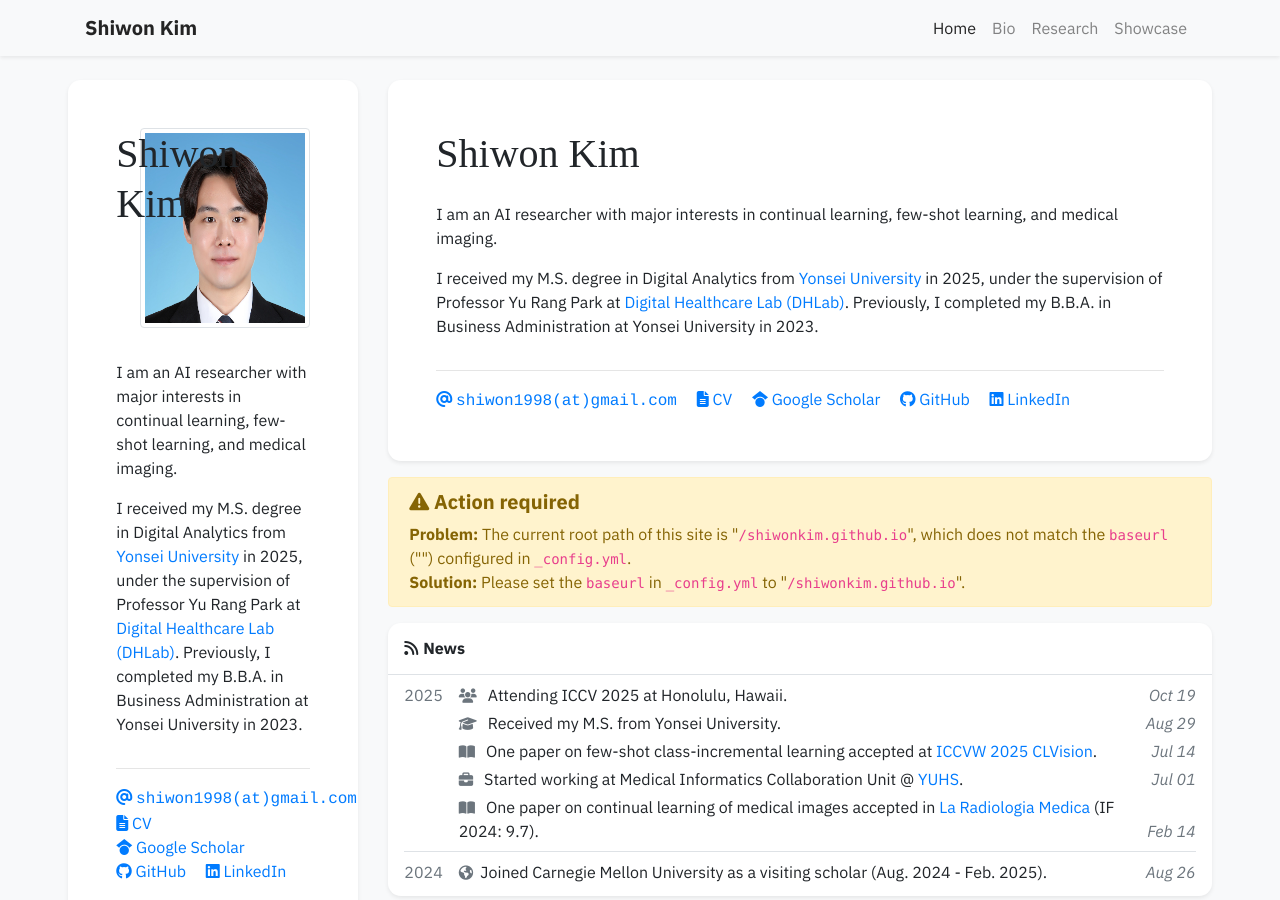
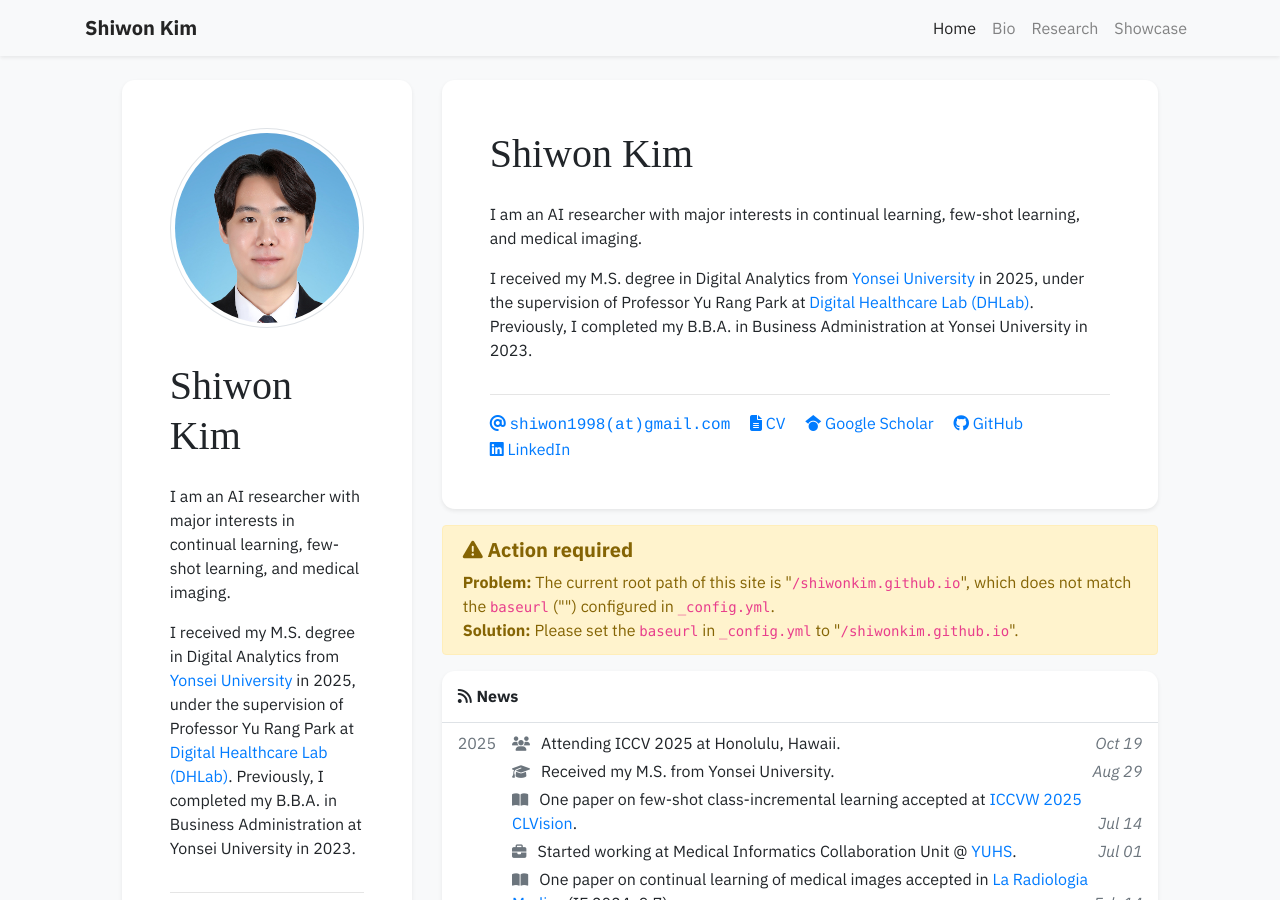
Before and after one commit to shiwonkim/shiwonkim.github.io, a Jekyll site: the page built from index.html, in a window 1280 px wide and 900 px high. Built offline with Jekyll 4.4.1, drawn with Linux system fonts in a browser that asks for light colours; nearby versions of some CDN libraries; some web fonts are replaced; a style sheet for code colours, icons or effects is not loaded.

Commit message:
edit profile

```diff
--- a/_includes/widgets/profile_card.html
+++ b/_includes/widgets/profile_card.html
@@ -6,10 +6,11 @@
                     <div class="col">
                         {% if site.data.profile.portrait_url %}
                         <!-- When the screen is wider than md, float the portrait on the right -->
-                        <div class="figure float-right ml-4 mb-4 d-none d-md-block">
+                        <!-- <div class="figure float-right ml-4 mb-4 d-none d-md-block"> -->
+                        <div class="text-center mb-4">
                             <img
                                 src="{{ site.data.profile.portrait_url | relative_url }}"
-                                class="figure-img img-fluid img-thumbnail"
+                                class="figure-img img-fluid img-thumbnail rounded-circle"
                                 style="height: 200px;"
                                 data-toggle="tooltip"
                                 data-placement="top"
--- a/index.html
+++ b/index.html
@@ -9,7 +9,7 @@
     {% include widgets/profile_card.html %}
   </div>
 
-  <div class="col-12 col-lg-8">
+  <div class="col-12 col-lg-7">
     {% include widgets/about_card.html %}
 
     {% include widgets/debug_repo_name.html %}
--- a/research.html
+++ b/research.html
@@ -15,7 +15,7 @@
     font-weight: 400;
     border-radius: 999px;
     margin-right: 0.5em;
-    margin-bottom: 0.5em;
+    margin-bottom: 0.7em;
     cursor: pointer;
     background-color: #e9ecef;
     color: #495057;
@@ -101,7 +101,7 @@
     </div>
   </div>
 
-  <div class="col-12 col-lg-8">
+  <div class="col-12 col-lg-7">
     <div class="text-right mt-0" style="margin-bottom: -3rem;">
       <small style="font-size: 0.75em;">
         * Equal contribution, <sup>†</sup> Corresponding author
```
